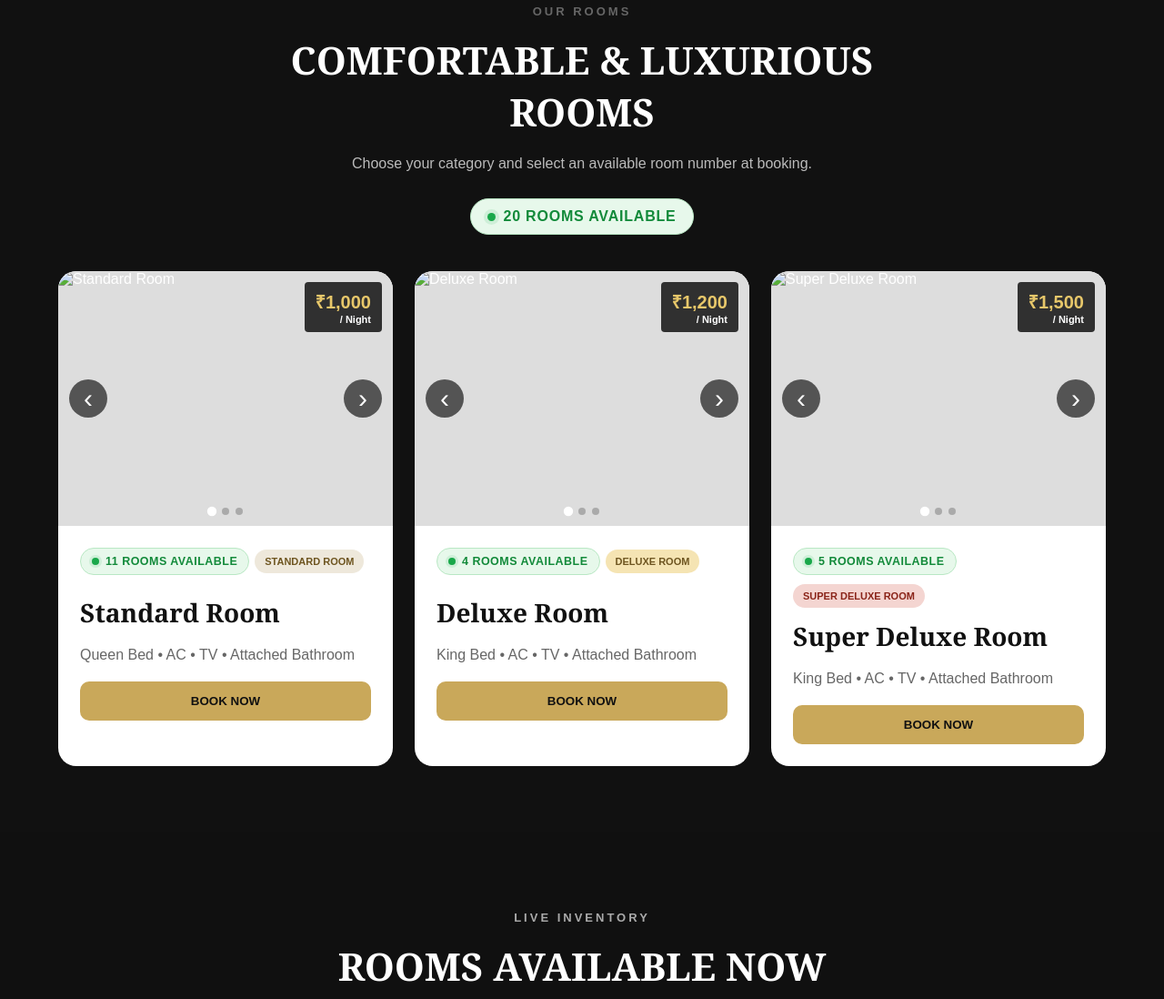
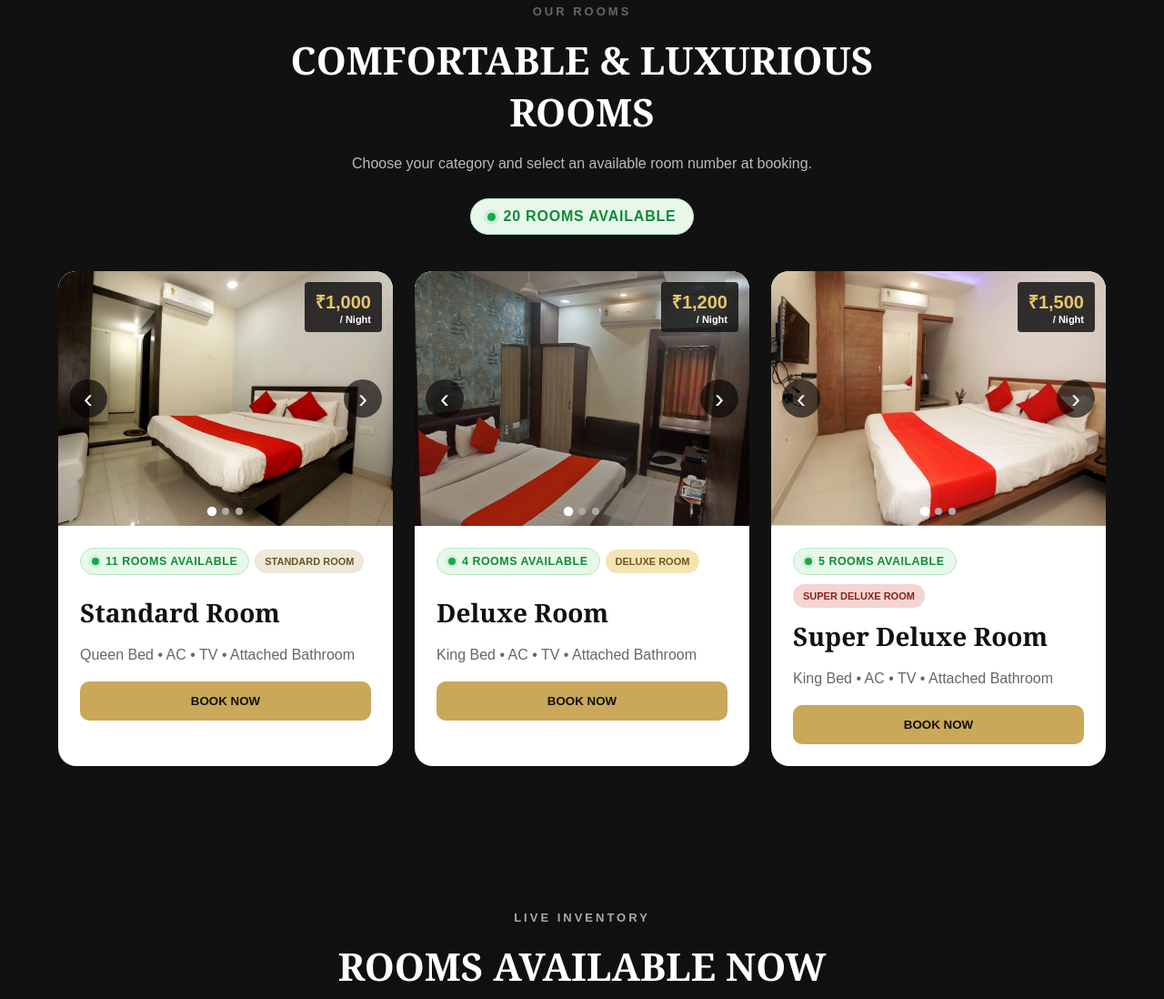
Before and after one commit to Mv9670/Shree-balaji-hotel, a website: page index.html in a window 1280 px wide. Shown: the part 878-1976 px from the top of the page at 91% size. Drawn offline with Linux system fonts and the light colour scheme.

Commit message:
Update index.html

```diff
--- a/index.html
+++ b/index.html
@@ -19,8 +19,8 @@
     <div class="hero-slide active"><img src="lobby-main.jpeg" alt="Shree Balaji Hotel lobby"></div>
     <div class="hero-slide"><img src="reception.jpeg" alt="Shree Balaji Hotel reception"></div>
     <div class="hero-slide"><img src="lobby-art.jpeg" alt="Hotel lobby interior"></div>
-    <div class="hero-slide"><img src="rooms/deluxe-1.jpg" alt="Deluxe room"></div>
-    <div class="hero-slide"><img src="rooms/super-1.jpg" alt="Super Deluxe room"></div>
+    <div class="hero-slide"><img src="deluxe-1.jpg" alt="Deluxe room"></div>
+    <div class="hero-slide"><img src="super-1.jpg" alt="Super Deluxe room"></div>
   </div>
   <div class="hero-overlay">
     <div class="hero-copy"><p class="eyebrow">WELCOME TO</p><h1>SHREE BALAJI<br><span>HOTEL</span></h1><p>Experience a perfect blend of comfort, convenience and divine hospitality.</p><div class="hero-features"><span>🛏️<b>Luxurious<br>Rooms</b></span><span>🏆<b>Best Price<br>Guarantee</b></span><span>◉<b>24/7<br>Support</b></span></div></div>
@@ -30,9 +30,9 @@
 <section class="stats"><div>👥 <b>20+</b><span>Happy Guests</span></div><div>🛏️ <b>20</b><span>Comfortable Rooms</span></div><div>📍 <b>Prime Location</b><span>Near ICICI Bank</span></div><div>👍 <b>Best Hospitality</b><span>At Affordable Price</span></div></section>
 <section id="rooms" class="section rooms-section"><div class="section-head"><p class="eyebrow">OUR ROOMS</p><h2>COMFORTABLE &amp; LUXURIOUS ROOMS</h2><p>Choose your category and select an available room number at booking.</p><div id="liveTotalAvailability" class="live-total">20 ROOMS AVAILABLE</div></div>
 <div class="room-grid">
-<article class="room-card"><div class="carousel" data-category="standard"><img src="rooms/standard-1.jpg" alt="Standard Room"><button class="prev">‹</button><button class="next">›</button><div class="dots"></div><span class="price-tag">₹1,000<small>/ Night</small></span></div><div class="room-body"><span class="availability-badge" id="badge-standard">11 ROOMS AVAILABLE</span><span class="pill">STANDARD ROOM</span><h3>Standard Room</h3><p>Queen Bed • AC • TV • Attached Bathroom</p><button class="book-btn" data-book-category="standard">BOOK NOW</button></div></article>
-<article class="room-card"><div class="carousel" data-category="deluxe"><img src="rooms/deluxe-1.jpg" alt="Deluxe Room"><button class="prev">‹</button><button class="next">›</button><div class="dots"></div><span class="price-tag">₹1,200<small>/ Night</small></span></div><div class="room-body"><span class="availability-badge" id="badge-deluxe">4 ROOMS AVAILABLE</span><span class="pill gold">DELUXE ROOM</span><h3>Deluxe Room</h3><p>King Bed • AC • TV • Attached Bathroom</p><button class="book-btn" data-book-category="deluxe">BOOK NOW</button></div></article>
-<article class="room-card"><div class="carousel" data-category="super"><img src="rooms/super-1.jpg" alt="Super Deluxe Room"><button class="prev">‹</button><button class="next">›</button><div class="dots"></div><span class="price-tag">₹1,500<small>/ Night</small></span></div><div class="room-body"><span class="availability-badge" id="badge-super">5 ROOMS AVAILABLE</span><span class="pill red">SUPER DELUXE ROOM</span><h3>Super Deluxe Room</h3><p>King Bed • AC • TV • Attached Bathroom</p><button class="book-btn" data-book-category="super">BOOK NOW</button></div></article>
+<article class="room-card"><div class="carousel" data-category="standard"><img src="standard-1.jpg" alt="Standard Room"><button class="prev">‹</button><button class="next">›</button><div class="dots"></div><span class="price-tag">₹1,000<small>/ Night</small></span></div><div class="room-body"><span class="availability-badge" id="badge-standard">11 ROOMS AVAILABLE</span><span class="pill">STANDARD ROOM</span><h3>Standard Room</h3><p>Queen Bed • AC • TV • Attached Bathroom</p><button class="book-btn" data-book-category="standard">BOOK NOW</button></div></article>
+<article class="room-card"><div class="carousel" data-category="deluxe"><img src="deluxe-1.jpg" alt="Deluxe Room"><button class="prev">‹</button><button class="next">›</button><div class="dots"></div><span class="price-tag">₹1,200<small>/ Night</small></span></div><div class="room-body"><span class="availability-badge" id="badge-deluxe">4 ROOMS AVAILABLE</span><span class="pill gold">DELUXE ROOM</span><h3>Deluxe Room</h3><p>King Bed • AC • TV • Attached Bathroom</p><button class="book-btn" data-book-category="deluxe">BOOK NOW</button></div></article>
+<article class="room-card"><div class="carousel" data-category="super"><img src="super-1.jpg" alt="Super Deluxe Room"><button class="prev">‹</button><button class="next">›</button><div class="dots"></div><span class="price-tag">₹1,500<small>/ Night</small></span></div><div class="room-body"><span class="availability-badge" id="badge-super">5 ROOMS AVAILABLE</span><span class="pill red">SUPER DELUXE ROOM</span><h3>Super Deluxe Room</h3><p>King Bed • AC • TV • Attached Bathroom</p><button class="book-btn" data-book-category="super">BOOK NOW</button></div></article>
 </div></section>
 <section class="section dark"><div class="section-head"><p class="eyebrow">LIVE INVENTORY</p><h2>ROOMS AVAILABLE NOW</h2><p>Green rooms are available. A room changes to sold only after successful payment.</p></div><div class="availability"><div class="avail-card"><h3>Super Deluxe</h3><p id="superCount"></p><div id="superRooms" class="room-numbers"></div></div><div class="avail-card"><h3>Deluxe</h3><p id="deluxeCount"></p><div id="deluxeRooms" class="room-numbers"></div></div><div class="avail-card"><h3>Standard</h3><p id="standardCount"></p><div id="standardRooms" class="room-numbers"></div></div></div></section>
 <section id="hotel-gallery" class="section gallery-section"><div class="section-head"><p class="eyebrow">HOTEL GALLERY</p><h2>Lobby, Reception &amp; Hotel Spaces</h2><p>Photos automatically slide every few seconds. Swipe on mobile or use the arrows.</p></div><div class="wide-carousel" data-gallery="hotel"><img class="gallery-image" src="lobby-main.jpeg" alt="Hotel lobby"><button class="gallery-arrow prev" data-gallery-dir="-1">‹</button><button class="gallery-arrow next" data-gallery-dir="1">›</button><div class="gallery-caption"><strong id="hotelGalleryTitle">Lobby</strong><span id="hotelGalleryCount">1 / 9</span></div><div class="gallery-dots" id="hotelGalleryDots"></div></div></section>
```
